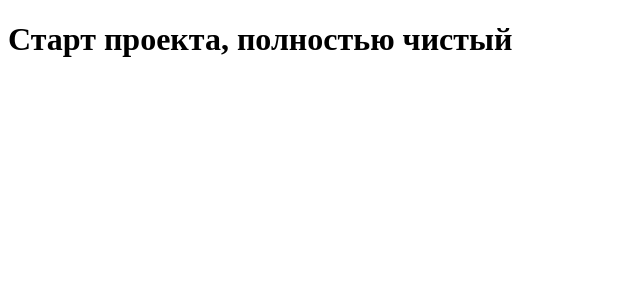
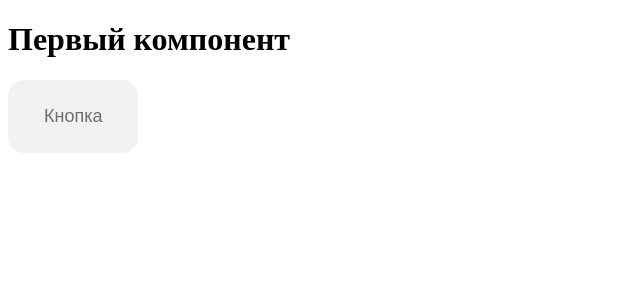
Before and after one commit to Matveysatana/Person-site, a React (Vite) app: page / in a window 1280 px wide. Shown: the top 300 px of the page, without its empty margins (0-640 px from the left). Built offline with nearby package versions, Linux system fonts and the light colour scheme.

Commit message:
component button

```diff
--- a/src/App.tsx
+++ b/src/App.tsx
@@ -1,7 +1,14 @@
+import Button from "./ui/Button/Button";
 const App = () => {
+  const hello = () => {
+    console.log('Привет')
+  }
   return (
     <div>
-      <h1>Старт проекта, полностью чистый</h1>
+      <h1>Первый компонент</h1>
+      <Button className="" size="big" func={hello}>
+      Кнопка
+      </Button>
     </div>
   );
 };
--- /dev/null
+++ b/src/ui/Button/Button.css
@@ -0,0 +1,28 @@
+.btn {
+    padding: 20px 30px;
+    color: #4b4b4b;
+    font-size: 16px;
+    border-radius: 16px;
+
+    border: 1px solid transparent;
+    opacity: 0.8;
+    transition: all 0.5s ease;
+}
+
+.btn:hover {
+    opacity: 1;
+    border: 1px solid gray;
+    transform: translateY(-2px);
+    box-shadow: 0 4px 8px rgba(0, 0, 0, 0.1);
+}
+
+
+.big {
+    font-size: 18px;
+    padding: 25px 35px;
+}
+
+.acent {
+    background-color: blue;
+    color: white;
+}
--- /dev/null
+++ b/src/ui/Button/Button.tsx
@@ -0,0 +1,18 @@
+import type { Buttontype } from "../../types/Button";
+import './Button.css'
+
+const Button = (props:Buttontype) => {
+
+    const {className, func, children, size} = props
+
+    return (
+        <button
+        className={`btn ${className} ${size}`}
+        onClick={func}
+        >
+            {children}
+        </button>
+    );
+};
+
+export default Button;
```
Also changed, not shown: src/styles.css (added), src/types/Button.ts (added), 1 other file (tests, documents, lock files or other folders).
